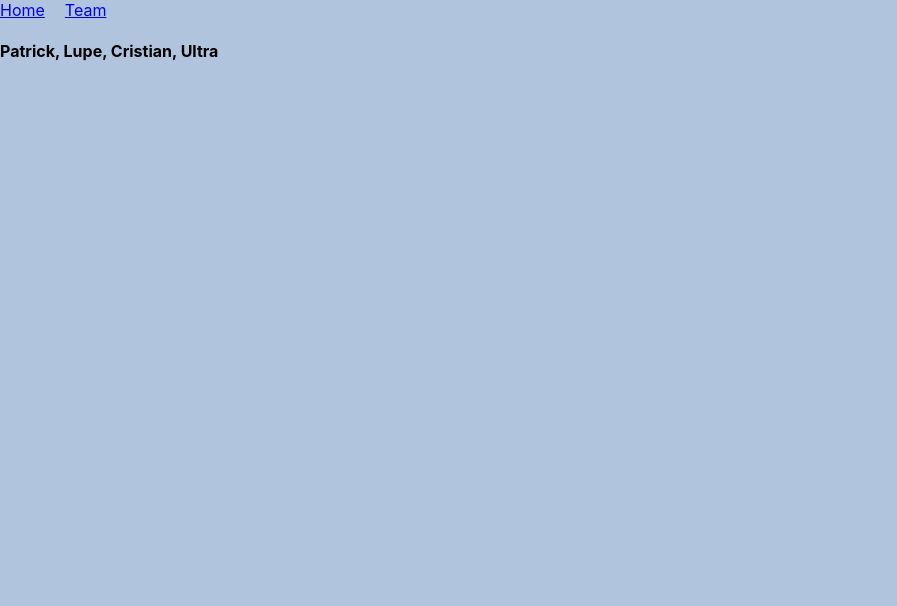
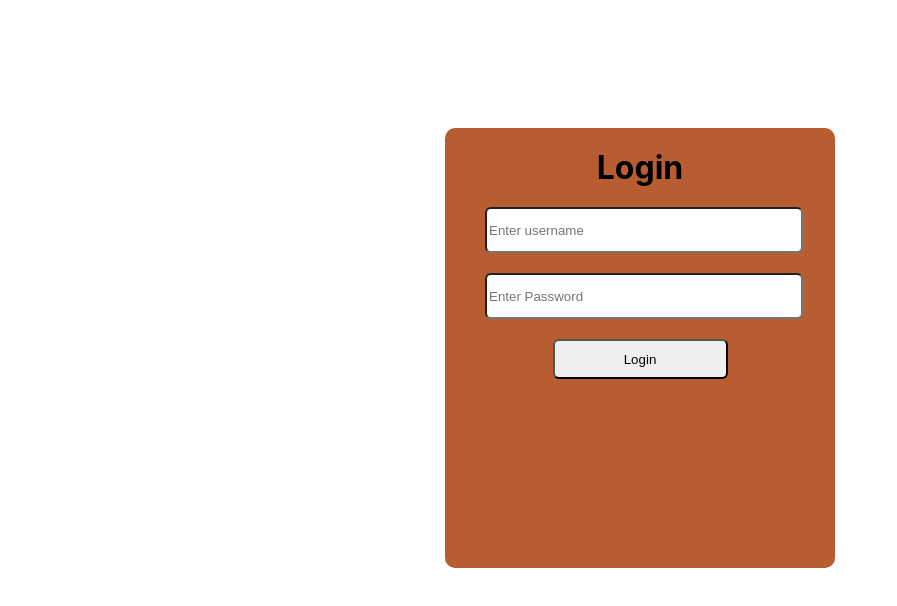
Before and after one commit to patricktran2911/medical-ocean, a React (Create React App) app: page /team-members in a window 1280 px wide. Shown: the top 606 px of the page, without its empty margins (0-897 px from the left). Built offline with nearby package versions, Linux system fonts and the light colour scheme.

Commit message:
Added login screen
login.tsx is the main component and the login.css is to change the style of the screen.

```diff
--- /dev/null
+++ b/src/Login.css
@@ -0,0 +1,48 @@
+.login{
+    display: flex;
+    justify-content: center;
+    align-items: center;
+  }
+
+  .loginBox{
+    margin-top: 8rem;
+    width: 350px;
+    height: 400px;
+    background-color: rgb(184, 92, 50);
+    padding: 20px;
+    border-radius: 10px;
+
+  }
+
+  .loginHeader{
+    display: flex;
+    justify-content: center;
+    align-items: center;
+    font-size: xx-large;
+    font-weight: bolder;
+  }
+
+  .input{
+    padding: 20px;
+  }
+
+  .username{
+    width: 100%;
+    height: 40px;
+    border-radius:  6px;
+    border-width: 1;
+    margin-bottom: 20px;
+  }
+
+  .password{
+    width: 100%;
+    height: 40px;
+    border-radius: 6px;
+    border-width: 1;
+  }
+
+  .enter{
+    width: 50%;
+    height: 40px;
+    border-radius: 6px;
+  }
--- /dev/null
+++ b/src/Login.tsx
@@ -0,0 +1,51 @@
+import React, { useState } from 'react';
+import './Login.css';
+import App from "./App";
+
+function Login() {
+  const [Username, setUsername] = useState('');
+  const [Password, setPassword] = useState('');
+  const [ErrorMsg, setErrorMsg] = useState(''); // error msg handler for later
+  const [LoginSucess, setLogin] = useState(false);
+
+  const usernameChange = (event: React.ChangeEvent<HTMLInputElement>) => {
+    setUsername(event.target.value);
+  };
+
+  const passwordChange = (event: React.ChangeEvent<HTMLInputElement>) => {
+    setPassword(event.target.value);
+  };
+
+  const Submit = (event: React.FormEvent<HTMLFormElement>) => {
+    event.preventDefault();
+
+    if (Username === 'user' && Password === 'password') {
+      setLogin(true);
+    } else {
+      setLogin(false); // later use to send an error msg for worng username or password
+    }
+  };
+
+  return (
+    <div className='login'>
+       {!LoginSucess? (
+        <form onSubmit ={Submit}>
+        <div className='loginBox'>
+          <div className='loginHeader'> Login </div>
+          <div className='input'>
+            <input className='username' placeholder='Enter username' value={Username} onChange={usernameChange}/>
+            <input className='password' placeholder='Enter Password' type='password' value={Password} onChange={passwordChange}/>
+         </div>
+          <div style = {{display:"flex", justifyContent: "center"}}>
+            <button className='enter'> Login </button>
+          </div>
+        </div>
+      </form>
+      ) : (
+        <App/>
+      )}
+    </div>
+  );
+}
+
+export default Login;
--- a/src/index.tsx
+++ b/src/index.tsx
@@ -2,10 +2,11 @@ import React from 'react';
 import ReactDOM from 'react-dom';
 import './index.css';
 import App from './App';
+import Login from './Login';
 
 ReactDOM.render(
   <React.StrictMode>
-    <App/>
+    <Login/>
   </React.StrictMode>,
   document.getElementById('notRoot')
 );
```
